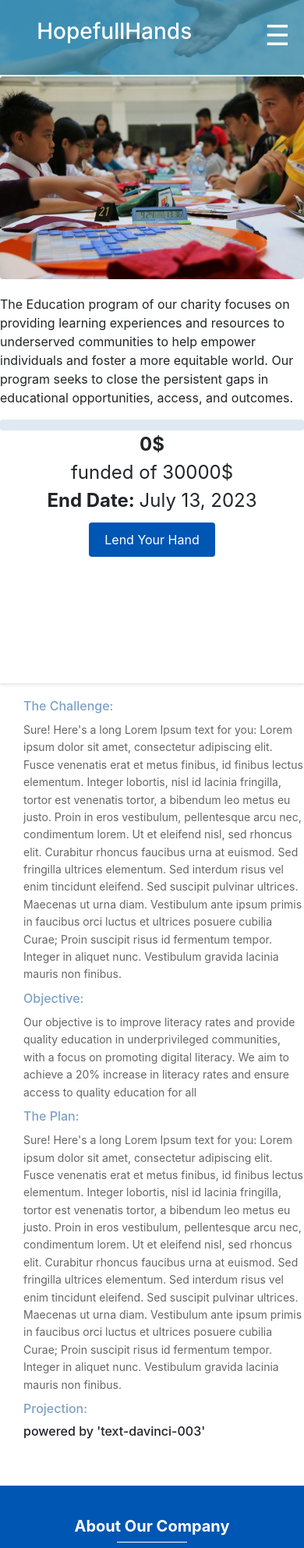
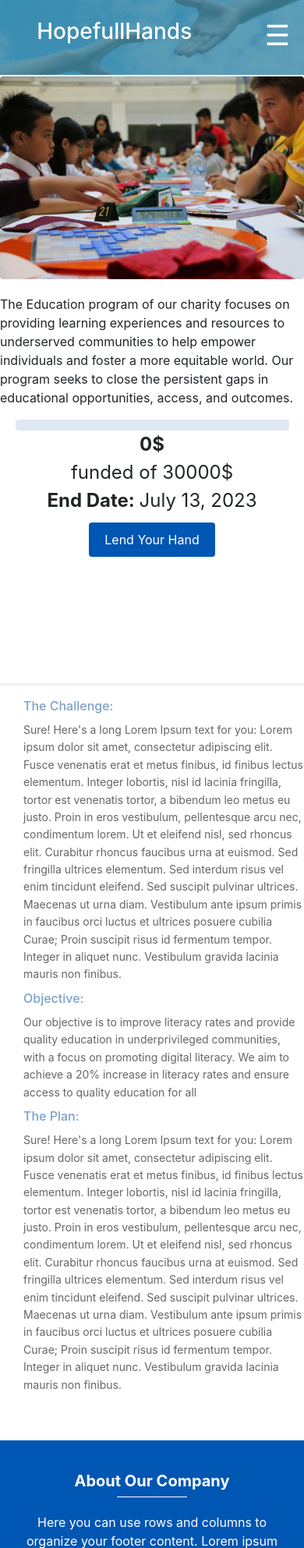
Before and after one commit to Wissam-Hawc/HandfullHands, a Django app: page /programs/5/ in a window 390 px wide. Shown: the top 1985 px of the page at 78% size. Run offline with Django 4.2, Linux system fonts and the light colour scheme; data comes from the database, SQL or seed files in the repository; some libraries are stand-ins or nearby versions.

Commit message:
updated desgns

```diff
--- a/Charity/templates/components/progressbar.html
+++ b/Charity/templates/components/progressbar.html
@@ -15,7 +15,7 @@
     }
 
     .progress-bar1 {
-      width: 100%;
+      width: 90%;
       height: 14px; /* Reduce the height to make it thinner */
       border-radius: 4px;
       background-color: #dfe9f3;
--- a/Charity/templates/pages/program_details.html
+++ b/Charity/templates/pages/program_details.html
@@ -136,9 +136,6 @@
     <p>{{ program.program_objective }}</p>
     <h2>The Plan:</h2>
     <p>{{ program.program_plan }}</p>
-    <h2>Projection:</h2>
-  <p>{{ program.projection }}</p>
-<h6 style="color: #24202A;">powered by 'text-davinci-003'</h6>
   </div>
 
   {% include 'components/footer.html' %}
```
Also changed, not shown: Charity/templates/pages/donation.html (+10 -0 lines).
